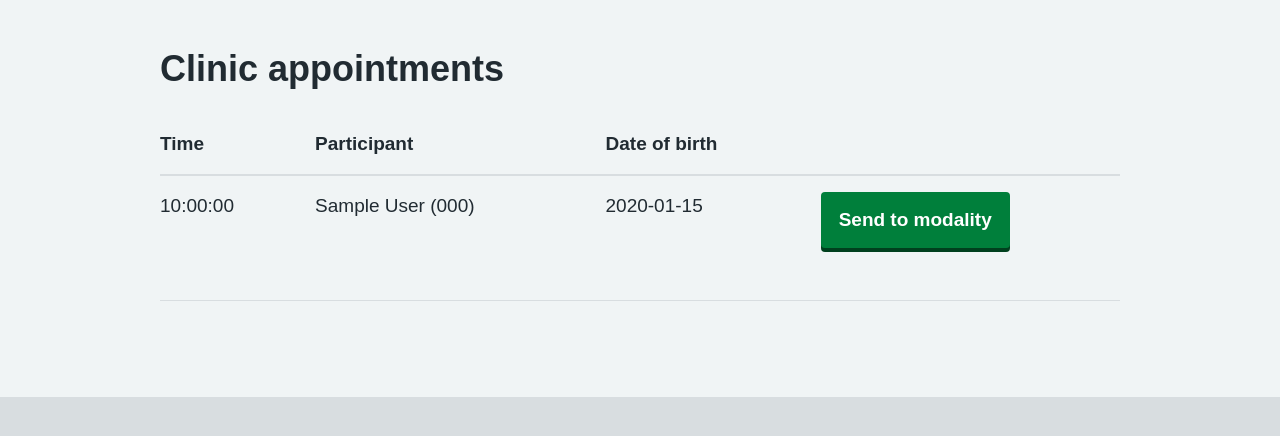
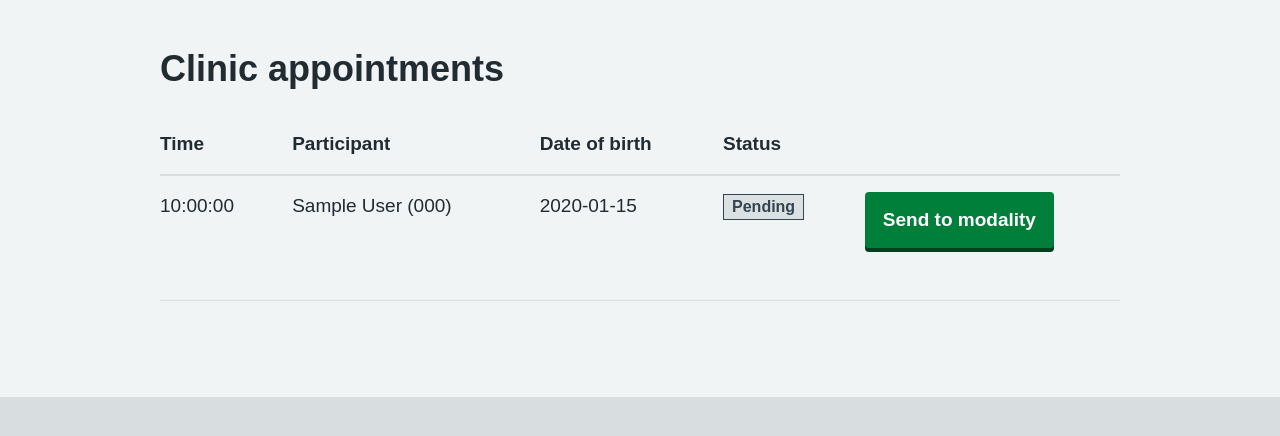
Before and after one commit to NHSDigital/dtos-manage-breast-screening-technical-pocs, a Django app: page /clinic/00000000-0000-0000-0000-000000000001 in a window 1280 px wide. Shown: the part 72-508 px from the top of the page. Run offline with Django 5.2, Linux system fonts and the light colour scheme; tables that the repository leaves empty hold one stand-in row (values such as "Sample post"); some web fonts are replaced.

Commit message:
Add real-time status updates to clinic UI

```diff
--- a/poc_six/manage_screening/provider/jinja2/clinic/show.jinja
+++ b/poc_six/manage_screening/provider/jinja2/clinic/show.jinja
@@ -6,3 +6,45 @@
 
   {{ table(headers, rows) }}
 {% endblock %}
+
+{% block extra_scripts %}
+<script>
+  // Poll for appointment status updates every 3 seconds
+  const clinicId = "{{ clinic.id }}";
+  const pollInterval = 3000; // 3 seconds
+
+  function updateStatuses() {
+    fetch(`/api/clinic/${clinicId}/statuses`)
+      .then(response => response.json())
+      .then(statuses => {
+        // Update each appointment status
+        Object.entries(statuses).forEach(([appointmentId, data]) => {
+          const statusElement = document.querySelector(`[data-appointment-id="${appointmentId}"]`);
+          if (statusElement && statusElement.innerHTML !== data.html) {
+            // Add a brief highlight animation when status changes
+            statusElement.innerHTML = data.html;
+            statusElement.classList.add('status-updated');
+            setTimeout(() => statusElement.classList.remove('status-updated'), 1000);
+          }
+        });
+      })
+      .catch(error => {
+        console.error('Error fetching appointment statuses:', error);
+      });
+  }
+
+  // Start polling when page loads
+  setInterval(updateStatuses, pollInterval);
+</script>
+
+<style>
+  .status-updated {
+    animation: highlight 1s ease-in-out;
+  }
+
+  @keyframes highlight {
+    0%, 100% { background-color: transparent; }
+    50% { background-color: #ffe16f; }
+  }
+</style>
+{% endblock %}
--- a/poc_six/manage_screening/provider/urls.py
+++ b/poc_six/manage_screening/provider/urls.py
@@ -1,7 +1,8 @@
 from django.urls import path
-from .views import get_clinic, clinic_index
+from .views import get_clinic, clinic_index, appointment_statuses
 
 urlpatterns = [
     path("clinics", clinic_index, name="clinic_index"),
     path("clinic/<uuid:clinic_id>", get_clinic, name="get_clinic"),
+    path("api/clinic/<uuid:clinic_id>/statuses", appointment_statuses, name="appointment_statuses"),
 ]
--- a/poc_six/manage_screening/provider/views.py
+++ b/poc_six/manage_screening/provider/views.py
@@ -1,4 +1,5 @@
 from django.shortcuts import render, get_object_or_404
+from django.http import JsonResponse
 from provider.models import Clinic, Appointment, AppointmentState
 from django.middleware.csrf import get_token
 from gateway.models import Gateway
@@ -21,18 +22,48 @@ def get_clinic(request, clinic_id):
     appointments = Appointment.objects.filter(clinic_slot__clinic=clinic).order_by("clinic_slot__start_time")
 
     csrf_token = get_token(request)
-    headers = ["Time", "Participant", "Date of birth", ""]
+    headers = ["Time", "Participant", "Date of birth", "Status", ""]
     rows = [
                 [
                     {"text": appointment.clinic_slot.start_time},
                     {"text": appointment.participant},
                     {"text": appointment.participant.date_of_birth},
+                    {"html": f'<span class="appointment-status" data-appointment-id="{appointment.id}">{format_status(appointment.state)}</span>'},
                     {"html": form_for(appointment.id, csrf_token, request)},
                 ] for appointment in appointments
             ]
 
     return render(request, "clinic/show.jinja",
                   {"clinic": clinic, "headers": headers, "rows": rows})
+
+def format_status(state):
+    """Format appointment state for display"""
+    status_map = {
+        'pending': ('Pending', 'nhsuk-tag--grey'),
+        'arrived': ('Arrived', 'nhsuk-tag--blue'),
+        'checked_in': ('Checked In', 'nhsuk-tag--blue'),
+        'sent_to_modality': ('Sent to Modality', 'nhsuk-tag--purple'),
+        'in_progress': ('In Progress', 'nhsuk-tag--yellow'),
+        'complete': ('Complete', 'nhsuk-tag--green'),
+        'cancelled': ('Cancelled', 'nhsuk-tag--red'),
+    }
+    label, tag_class = status_map.get(state, (state.replace('_', ' ').title(), ''))
+    return f'<strong class="nhsuk-tag {tag_class}">{label}</strong>'
+
+def appointment_statuses(request, clinic_id):
+    """API endpoint to get current appointment statuses for a clinic"""
+    clinic = get_object_or_404(Clinic, id=clinic_id)
+    appointments = Appointment.objects.filter(clinic_slot__clinic=clinic)
+
+    statuses = {
+        str(appointment.id): {
+            'state': appointment.state,
+            'html': format_status(appointment.state)
+        }
+        for appointment in appointments
+    }
+
+    return JsonResponse(statuses)
 
 def form_for(appointment_id, csrf_token, request):
     gateway_id = Gateway.objects.last().id # we'd need to think about how we get the correct gateway Id. Is there more than one per trust?
--- a/poc_six/manage_screening/templates/layout.html
+++ b/poc_six/manage_screening/templates/layout.html
@@ -29,5 +29,6 @@
           </div>
         </main>
       </div>
+      {% block extra_scripts %}{% endblock %}
     </body>
 </html>
```
